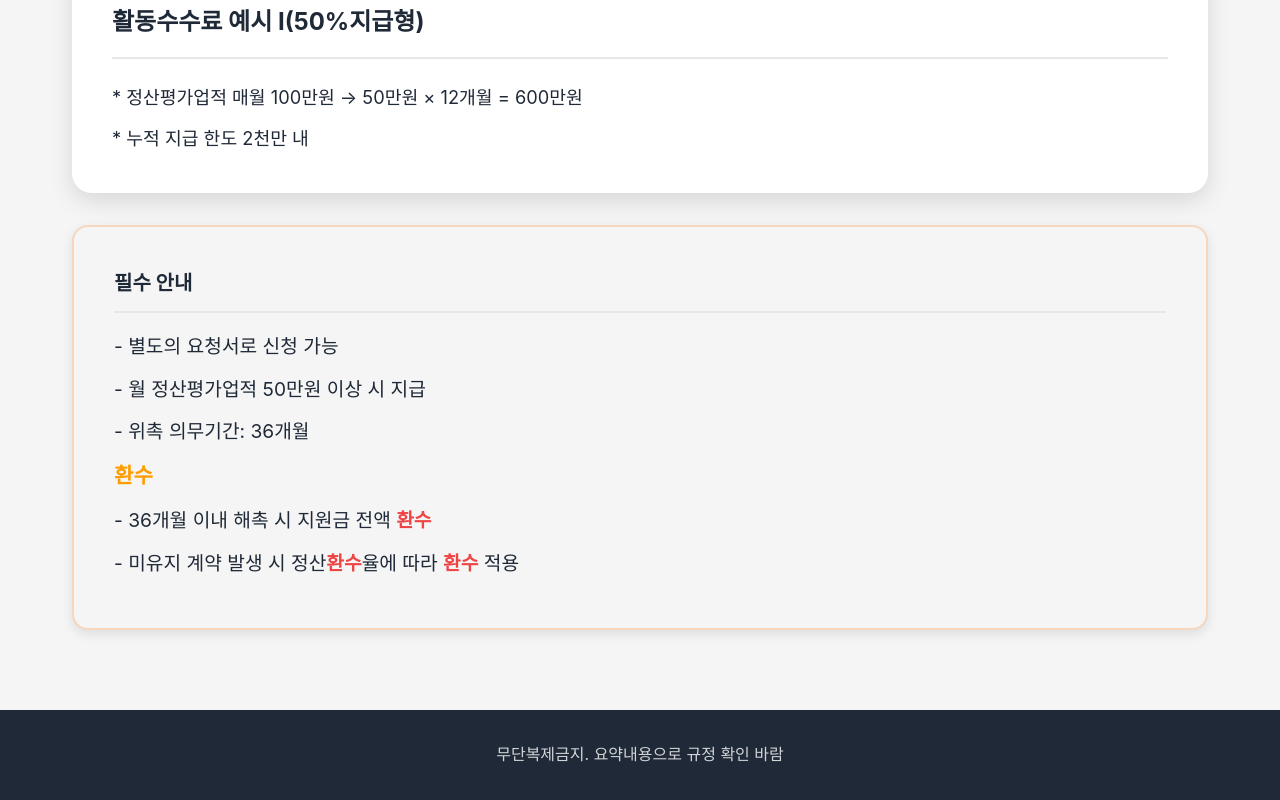
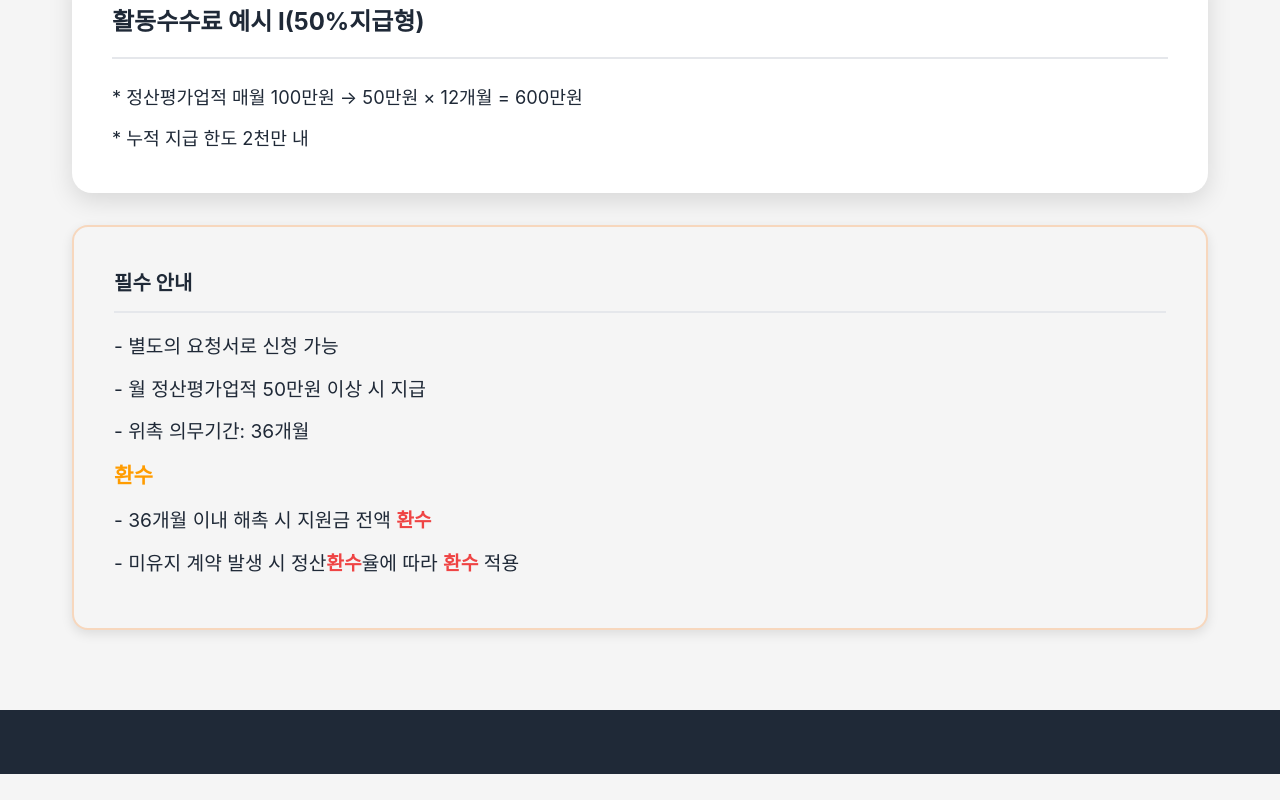
Before and after one commit to kim01033226699-lgtm/goodrich-info-a, a React (Vite) app: page /goodrich-info-a/activity-fee in a window 1280 px wide. Shown: the part 807-1607 px from the top of the page. After the commit the page ends 1581 px from the top, so only its background shows below. Built offline with nearby package versions, Linux system fonts and the light colour scheme.

Commit message:
푸터카피삭제

```diff
--- a/src/pages/ActivityFeeDetailPage.jsx
+++ b/src/pages/ActivityFeeDetailPage.jsx
@@ -143,7 +143,6 @@ function ActivityFeeDetailPage({ config }) {
       {/* Footer */}
       <footer className="footer">
         <div className="container">
-          <p>무단복제금지. 요약내용으로 규정 확인 바람</p>
         </div>
       </footer>
 
--- a/src/pages/ActivityFeePage.jsx
+++ b/src/pages/ActivityFeePage.jsx
@@ -157,7 +157,6 @@ function ActivityFeePage({ config }) {
       {/* Footer */}
       <footer className="footer">
         <div className="container">
-          <p>무단복제금지. 요약내용으로 규정 확인 바람</p>
         </div>
       </footer>
 
--- a/src/pages/MProjectPage.jsx
+++ b/src/pages/MProjectPage.jsx
@@ -484,7 +484,6 @@ function MProjectPage({ config }) {
       {/* Footer */}
       <footer className="footer">
         <div className="container">
-          <p>무단복제금지. 요약내용으로 규정 확인 바람</p>
         </div>
       </footer>
 
--- a/src/pages/MenuPage.jsx
+++ b/src/pages/MenuPage.jsx
@@ -95,7 +95,6 @@ function MenuPage() {
       {/* Footer */}
       <footer className="menu-footer">
         <div className="container">
-          <p>무단복제금지. 요약내용으로 규정 확인 바람</p>
         </div>
       </footer>
 
--- a/src/pages/UserPage.jsx
+++ b/src/pages/UserPage.jsx
@@ -260,7 +260,6 @@ function UserPage({ config }) {
       {/* Footer */}
       <footer className="footer">
         <div className="container">
-          <p>무단복제금지. 요약내용으로 규정 확인 바람</p>
         </div>
       </footer>
 
```
